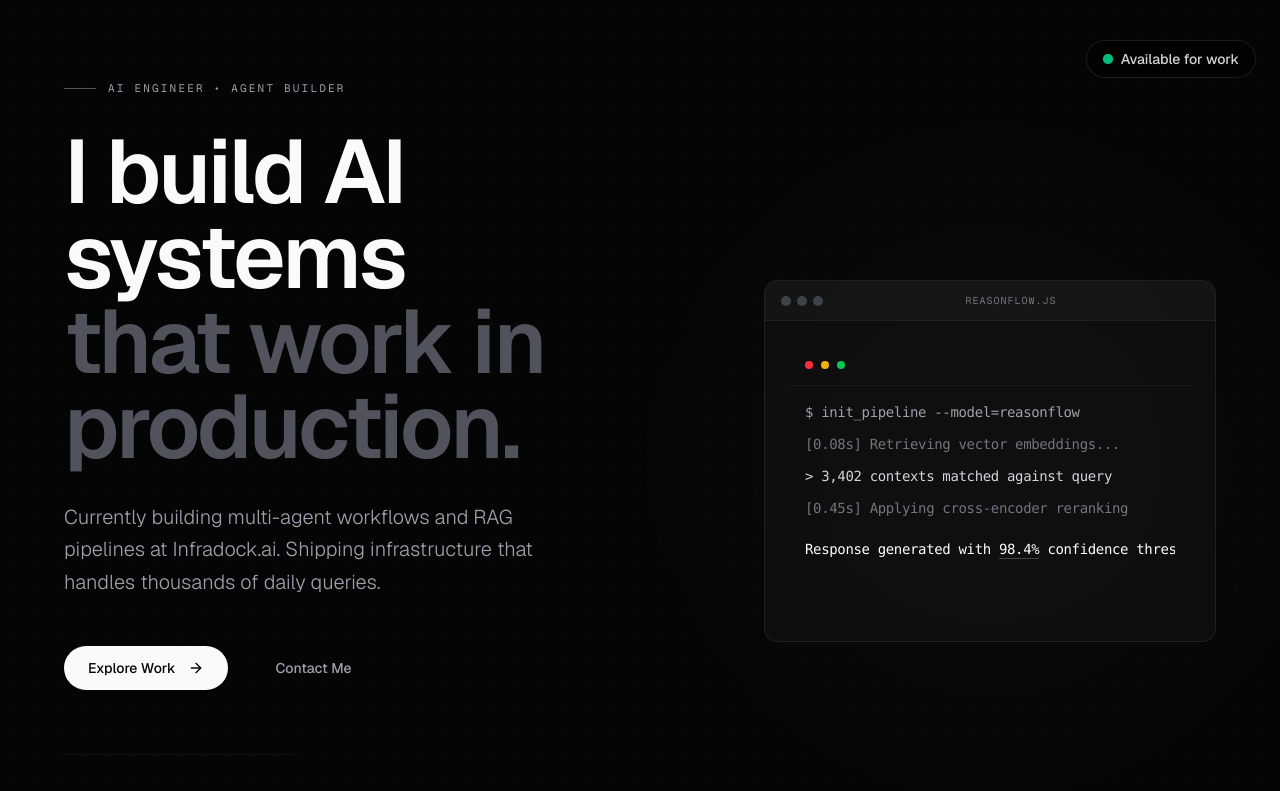
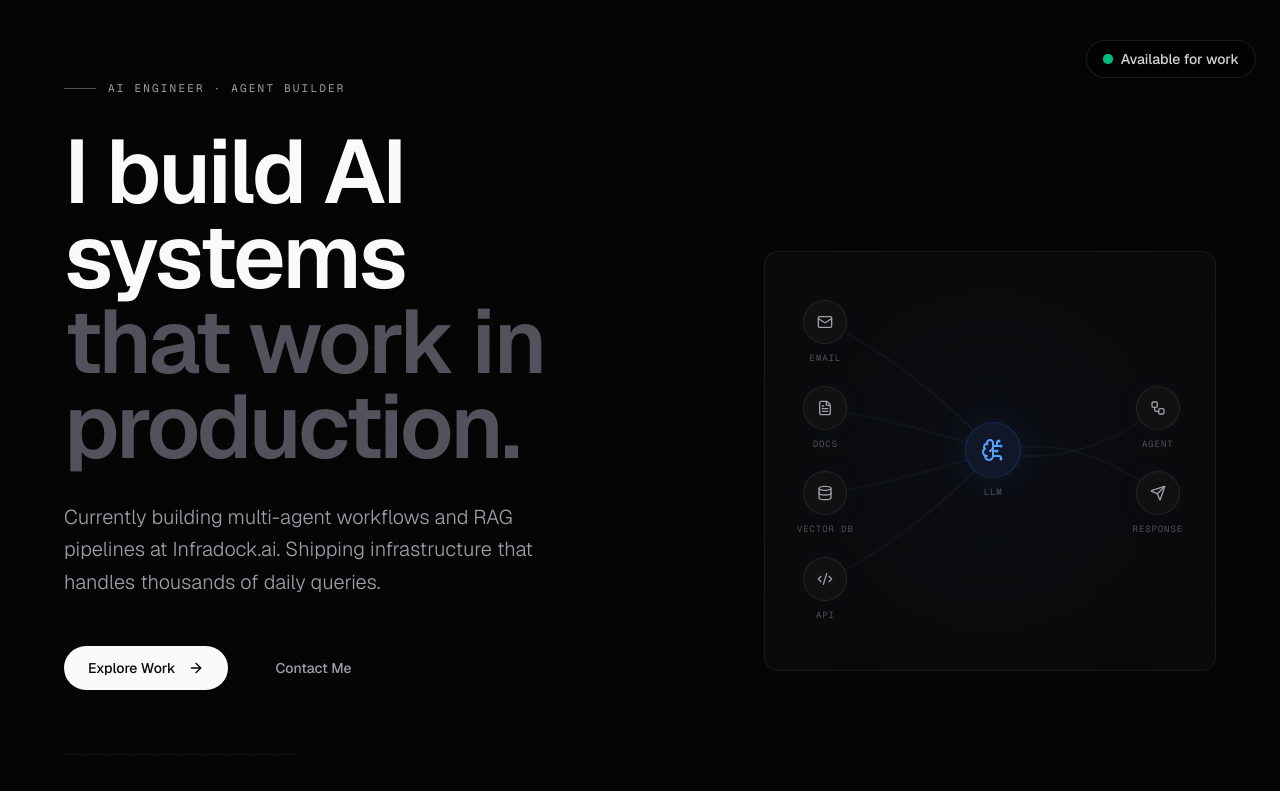
Before and after one commit to namanxdev/Portfolio, a Next.js app: page / in a window 1280 px wide. Shown: the top 791 px of the page. Built offline with nearby package versions, Linux system fonts and the light colour scheme.

Commit message:
feat: add AnimatedBeam component for dynamic visual connections in Hero section; refactor Hero layout and enhance UI elements

```diff
--- a/components/sections/Hero.tsx
+++ b/components/sections/Hero.tsx
@@ -1,15 +1,124 @@
 "use client";
 
+import React, { forwardRef, useRef } from "react";
 import { Spotlight } from "@/components/aceternity/spotlight";
 import { NumberTicker } from "@/components/ui/number-ticker";
-import { Terminal, TypingAnimation, AnimatedSpan } from "@/components/ui/terminal";
+import { AnimatedBeam } from "@/components/ui/animated-beam";
 import { BlurFade } from "@/components/ui/blur-fade";
-import { ArrowRight } from "lucide-react";
+import { cn } from "@/lib/utils";
+import {
+  ArrowRight,
+  Mail,
+  FileText,
+  Database,
+  Code2,
+  BrainCircuit,
+  Workflow,
+  Send,
+} from "lucide-react";
 
+// ── Reusable node circle ──────────────────────────────────────────────
+const Node = forwardRef<
+  HTMLDivElement,
+  { className?: string; children?: React.ReactNode; label?: string }
+>(({ className, children, label }, ref) => (
+  <div className="flex flex-col items-center gap-2">
+    <div
+      ref={ref}
+      className={cn(
+        "z-10 flex size-11 items-center justify-center rounded-full border border-white/[0.08] bg-[#111] p-2.5 shadow-[0_0_24px_rgba(59,130,246,0.06)]",
+        className
+      )}
+    >
+      {children}
+    </div>
+    {label && (
+      <span className="font-mono text-[9px] uppercase tracking-widest text-zinc-600 select-none">
+        {label}
+      </span>
+    )}
+  </div>
+));
+Node.displayName = "Node";
+
+// ── Pipeline Beam Graphic ─────────────────────────────────────────────
+function AgentPipelineBeam({ className }: { className?: string }) {
+  const containerRef = useRef<HTMLDivElement>(null);
+  const emailRef = useRef<HTMLDivElement>(null);
+  const docsRef = useRef<HTMLDivElement>(null);
+  const dbRef = useRef<HTMLDivElement>(null);
+  const codeRef = useRef<HTMLDivElement>(null);
+  const brainRef = useRef<HTMLDivElement>(null);
+  const agentRef = useRef<HTMLDivElement>(null);
+  const outputRef = useRef<HTMLDivElement>(null);
+
+  return (
+    <div
+      ref={containerRef}
+      className={cn(
+        "relative flex h-[420px] w-full items-center justify-center overflow-hidden rounded-xl border border-white/[0.06] bg-[#0A0A0A] p-8",
+        className
+      )}
+    >
+      <div className="flex size-full max-w-md flex-row items-stretch justify-between gap-8">
+        {/* Left column — Input Sources */}
+        <div className="flex flex-col justify-center gap-5">
+          <Node ref={emailRef} label="Email">
+            <Mail className="size-4 text-zinc-400" />
+          </Node>
+          <Node ref={docsRef} label="Docs">
+            <FileText className="size-4 text-zinc-400" />
+          </Node>
+          <Node ref={dbRef} label="Vector DB">
+            <Database className="size-4 text-zinc-400" />
+          </Node>
+          <Node ref={codeRef} label="API">
+            <Code2 className="size-4 text-zinc-400" />
+          </Node>
+        </div>
+
+        {/* Center — AI Brain */}
+        <div className="flex flex-col justify-center">
+          <Node
+            ref={brainRef}
+            className="size-14 border-blue-500/20 bg-[#0f1729] shadow-[0_0_40px_rgba(59,130,246,0.12)]"
+            label="LLM"
+          >
+            <BrainCircuit className="size-6 text-blue-400" />
+          </Node>
+        </div>
+
+        {/* Right column — Agent + Output */}
+        <div className="flex flex-col justify-center gap-5">
+          <Node ref={agentRef} label="Agent">
+            <Workflow className="size-4 text-zinc-400" />
+          </Node>
+          <Node ref={outputRef} label="Response">
+            <Send className="size-4 text-zinc-400" />
+          </Node>
+        </div>
+      </div>
+
+      {/* Beams: Inputs → Brain */}
+      <AnimatedBeam containerRef={containerRef} fromRef={emailRef} toRef={brainRef} curvature={-40} pathColor="#1e293b" pathOpacity={0.3} gradientStartColor="#3b82f6" gradientStopColor="#8b5cf6" />
+      <AnimatedBeam containerRef={containerRef} fromRef={docsRef} toRef={brainRef} curvature={-15} pathColor="#1e293b" pathOpacity={0.3} gradientStartColor="#3b82f6" gradientStopColor="#8b5cf6" />
+      <AnimatedBeam containerRef={containerRef} fromRef={dbRef} toRef={brainRef} curvature={15} pathColor="#1e293b" pathOpacity={0.3} gradientStartColor="#3b82f6" gradientStopColor="#8b5cf6" />
+      <AnimatedBeam containerRef={containerRef} fromRef={codeRef} toRef={brainRef} curvature={40} pathColor="#1e293b" pathOpacity={0.3} gradientStartColor="#3b82f6" gradientStopColor="#8b5cf6" />
+
+      {/* Beams: Brain → Outputs */}
+      <AnimatedBeam containerRef={containerRef} fromRef={brainRef} toRef={agentRef} curvature={-20} pathColor="#1e293b" pathOpacity={0.3} gradientStartColor="#8b5cf6" gradientStopColor="#3b82f6" />
+      <AnimatedBeam containerRef={containerRef} fromRef={brainRef} toRef={outputRef} curvature={20} pathColor="#1e293b" pathOpacity={0.3} gradientStartColor="#8b5cf6" gradientStopColor="#3b82f6" />
+
+      {/* Ultra-subtle backglow */}
+      <div className="absolute top-1/2 left-1/2 -translate-x-1/2 -translate-y-1/2 size-[300px] rounded-full bg-blue-500/[0.04] blur-[80px] pointer-events-none" />
+    </div>
+  );
+}
+
+// ── Hero Section ──────────────────────────────────────────────────────
 export default function Hero() {
   return (
     <section className="relative min-h-screen flex items-center justify-center bg-transparent overflow-hidden pt-20 pb-16">
-      {/* Muted background spotlight - elegant, no laser beams */}
       <Spotlight
         className="-top-40 left-0 md:left-60 md:-top-20 z-0"
         fill="#ffffff"
@@ -17,36 +126,33 @@ export default function Hero() {
 
       <div className="relative z-10 w-full max-w-[1400px] mx-auto px-6 sm:px-12 lg:px-16">
         <div className="grid grid-cols-1 lg:grid-cols-12 gap-16 lg:gap-12 items-center">
-
-          {/* Left column - Strict Top-Left aligned typography */}
+          {/* Left column — Typography */}
           <div className="lg:col-span-7 flex flex-col items-start relative z-20">
-
-            {/* Minimal Subhead/Eyebrow */}
             <BlurFade delay={0.1} offset={10}>
               <div className="flex items-center gap-3 mb-8">
-               <div className="h-[1px] w-8 bg-zinc-600"></div>
+                <div className="h-[1px] w-8 bg-zinc-600" />
                 <p className="font-mono text-[11px] tracking-[0.2em] text-zinc-400 uppercase">
-                  AI Engineer • Agent Builder
+                  AI Engineer · Agent Builder
                 </p>
               </div>
             </BlurFade>
 
-            {/* Massive Heading - Clean, no text generators, just cinematic fade */}
             <BlurFade delay={0.2} offset={15}>
               <h1 className="text-[clamp(3.5rem,7vw,6.5rem)] font-semibold tracking-[-0.03em] leading-[0.95] text-[#FAFAFA] mb-8">
-                I build AI systems<br />
+                I build AI systems
+                <br />
                 <span className="text-zinc-600">that work in production.</span>
               </h1>
             </BlurFade>
 
-            {/* Minimalist Subtext */}
             <BlurFade delay={0.3} offset={15}>
               <p className="text-lg md:text-xl text-zinc-400 max-w-lg leading-relaxed font-light mb-12">
-                Currently building multi-agent workflows and RAG pipelines at Infradock.ai. Shipping infrastructure that handles thousands of daily queries.
+                Currently building multi-agent workflows and RAG pipelines at
+                Infradock.ai. Shipping infrastructure that handles thousands of
+                daily queries.
               </p>
             </BlurFade>
 
-            {/* Premium minimal buttons */}
             <BlurFade delay={0.4} offset={15}>
               <div className="flex flex-wrap items-center gap-6">
                 <a
@@ -56,7 +162,6 @@ export default function Hero() {
                   Explore Work
                   <ArrowRight className="h-4 w-4 transition-transform group-hover:translate-x-1" />
                 </a>
-
                 <a
                   href="#contact"
                   className="px-6 py-3 text-sm font-medium text-zinc-400 hover:text-[#FAFAFA] transition-colors"
@@ -66,7 +171,6 @@ export default function Hero() {
               </div>
             </BlurFade>
 
-            {/* Clean numeric stats */}
             <BlurFade delay={0.5} offset={15}>
               <div className="flex gap-12 mt-16 pt-8 border-t border-white/[0.05]">
                 <div className="flex flex-col gap-1">
@@ -74,62 +178,32 @@ export default function Hero() {
                     <NumberTicker value={500} className="text-[#FAFAFA]" />
                     <span className="ml-1 text-zinc-500">+</span>
                   </div>
-                  <div className="font-mono text-[10px] uppercase tracking-widest text-zinc-500 text-left">Daily Queries</div>
+                  <div className="font-mono text-[10px] uppercase tracking-widest text-zinc-500 text-left">
+                    Daily Queries
+                  </div>
                 </div>
-
                 <div className="flex flex-col gap-1">
                   <div className="text-3xl font-semibold text-[#FAFAFA] flex items-center tracking-tight">
                     <NumberTicker value={95} className="text-[#FAFAFA]" />
                     <span className="ml-1 text-zinc-500">%</span>
                   </div>
-                  <div className="font-mono text-[10px] uppercase tracking-widest text-zinc-500 text-left">RAG Precision</div>
+                  <div className="font-mono text-[10px] uppercase tracking-widest text-zinc-500 text-left">
+                    RAG Precision
+                  </div>
                 </div>
               </div>
             </BlurFade>
           </div>
 
-          {/* Right column - Terminal (Zero 3D skew, purely flat, minimal) */}
+          {/* Right column — Agent Pipeline Visualization */}
           <div className="lg:col-span-5 relative mt-12 lg:mt-0 flex justify-end items-center h-full w-full z-30">
-            <BlurFade delay={0.6} offset={15} className="w-full relative max-w-[500px]">
-
-              {/* Premium completely flat UI terminal */}
-              <div className="relative rounded-xl overflow-hidden border border-white/[0.08] bg-[#0A0A0A] shadow-2xl">
-                {/* Thin minimal header */}
-                <div className="flex items-center px-4 py-3 border-b border-white/[0.05] bg-[#111111]">
-                   <div className="flex gap-1.5">
-                     <div className="w-2.5 h-2.5 rounded-full bg-zinc-700"></div>
-                     <div className="w-2.5 h-2.5 rounded-full bg-zinc-700"></div>
-                     <div className="w-2.5 h-2.5 rounded-full bg-zinc-700"></div>
-                   </div>
-                   <p className="font-mono text-[10px] text-zinc-500 mx-auto tracking-widest uppercase">reasonflow.js</p>
-                </div>
-
-                <Terminal sequence={true} className="rounded-none border-none bg-transparent min-h-[320px] p-6 text-[13px] font-mono shadow-none h-full">
-                  <TypingAnimation delay={800} className="text-zinc-400">
-                    $ init_pipeline --model=reasonflow
-                  </TypingAnimation>
-
-                  <AnimatedSpan delay={1400} className="text-zinc-500 mt-2 block">
-                    [0.08s] Retrieving vector embeddings...
-                  </AnimatedSpan>
-
-                  <AnimatedSpan delay={2000} className="text-zinc-300 mt-2 block">
-                    &gt; 3,402 contexts matched against query
-                  </AnimatedSpan>
-
-                  <AnimatedSpan delay={2800} className="text-zinc-500 mt-2 block">
-                    [0.45s] Applying cross-encoder reranking
-                  </AnimatedSpan>
-
-                  <AnimatedSpan delay={3600} className="text-white mt-4 block leading-relaxed">
-                    Response generated with <span className="underline decoration-zinc-700 underline-offset-4">98.4%</span> confidence threshold.
-                  </AnimatedSpan>
-                </Terminal>
-              </div>
+            <BlurFade
+              delay={0.6}
+              offset={15}
+              className="w-full relative max-w-[500px]"
+            >
+              <AgentPipelineBeam />
             </BlurFade>
-
-            {/* The single, ultra-subtle, minimal backlight */}
-            <div className="absolute top-1/2 left-1/2 -translate-x-1/2 -translate-y-1/2 w-[600px] h-[600px] rounded-full bg-white/[0.02] blur-[100px] pointer-events-none mix-blend-screen"></div>
           </div>
         </div>
       </div>
--- /dev/null
+++ b/components/ui/animated-beam.tsx
@@ -0,0 +1,185 @@
+"use client"
+
+import { RefObject, useEffect, useId, useState } from "react"
+import { motion } from "motion/react"
+
+import { cn } from "@/lib/utils"
+
+export interface AnimatedBeamProps {
+  className?: string
+  containerRef: RefObject<HTMLElement | null> // Container ref
+  fromRef: RefObject<HTMLElement | null>
+  toRef: RefObject<HTMLElement | null>
+  curvature?: number
+  reverse?: boolean
+  pathColor?: string
+  pathWidth?: number
+  pathOpacity?: number
+  gradientStartColor?: string
+  gradientStopColor?: string
+  delay?: number
+  duration?: number
+  startXOffset?: number
+  startYOffset?: number
+  endXOffset?: number
+  endYOffset?: number
+}
+
+export const AnimatedBeam: React.FC<AnimatedBeamProps> = ({
+  className,
+  containerRef,
+  fromRef,
+  toRef,
+  curvature = 0,
+  reverse = false, // Include the reverse prop
+  duration = Math.random() * 3 + 4,
+  delay = 0,
+  pathColor = "gray",
+  pathWidth = 2,
+  pathOpacity = 0.2,
+  gradientStartColor = "#ffaa40",
+  gradientStopColor = "#9c40ff",
+  startXOffset = 0,
+  startYOffset = 0,
+  endXOffset = 0,
+  endYOffset = 0,
+}) => {
+  const id = useId()
+  const [pathD, setPathD] = useState("")
+  const [svgDimensions, setSvgDimensions] = useState({ width: 0, height: 0 })
+
+  // Calculate the gradient coordinates based on the reverse prop
+  const gradientCoordinates = reverse
+    ? {
+        x1: ["90%", "-10%"],
+        x2: ["100%", "0%"],
+        y1: ["0%", "0%"],
+        y2: ["0%", "0%"],
+      }
+    : {
+        x1: ["10%", "110%"],
+        x2: ["0%", "100%"],
+        y1: ["0%", "0%"],
+        y2: ["0%", "0%"],
+      }
+
+  useEffect(() => {
+    const updatePath = () => {
+      if (containerRef.current && fromRef.current && toRef.current) {
+        const containerRect = containerRef.current.getBoundingClientRect()
+        const rectA = fromRef.current.getBoundingClientRect()
+        const rectB = toRef.current.getBoundingClientRect()
+
+        const svgWidth = containerRect.width
+        const svgHeight = containerRect.height
+        setSvgDimensions({ width: svgWidth, height: svgHeight })
+
+        const startX =
+          rectA.left - containerRect.left + rectA.width / 2 + startXOffset
+        const startY =
+          rectA.top - containerRect.top + rectA.height / 2 + startYOffset
+        const endX =
+          rectB.left - containerRect.left + rectB.width / 2 + endXOffset
+        const endY =
+          rectB.top - containerRect.top + rectB.height / 2 + endYOffset
+
+        const controlY = startY - curvature
+        const d = `M ${startX},${startY} Q ${
+          (startX + endX) / 2
+        },${controlY} ${endX},${endY}`
+        setPathD(d)
+      }
+    }
+
+    // Initialize ResizeObserver
+    const resizeObserver = new ResizeObserver(() => {
+      updatePath()
+    })
+
+    // Observe the container element
+    if (containerRef.current) {
+      resizeObserver.observe(containerRef.current)
+    }
+
+    // Call the updatePath initially to set the initial path
+    updatePath()
+
+    // Clean up the observer on component unmount
+    return () => {
+      resizeObserver.disconnect()
+    }
+  }, [
+    containerRef,
+    fromRef,
+    toRef,
+    curvature,
+    startXOffset,
+    startYOffset,
+    endXOffset,
+    endYOffset,
+  ])
+
+  return (
+    <svg
+      fill="none"
+      width={svgDimensions.width}
+      height={svgDimensions.height}
+      xmlns="http://www.w3.org/2000/svg"
+      className={cn(
+        "pointer-events-none absolute top-0 left-0 transform-gpu stroke-2",
+        className
+      )}
+      viewBox={`0 0 ${svgDimensions.width} ${svgDimensions.height}`}
+    >
+      <path
+        d={pathD}
+        stroke={pathColor}
+        strokeWidth={pathWidth}
+        strokeOpacity={pathOpacity}
+        strokeLinecap="round"
+      />
+      <path
+        d={pathD}
+        strokeWidth={pathWidth}
+        stroke={`url(#${id})`}
+        strokeOpacity="1"
+        strokeLinecap="round"
+      />
+      <defs>
+        <motion.linearGradient
+          className="transform-gpu"
+          id={id}
+          gradientUnits={"userSpaceOnUse"}
+          initial={{
+            x1: "0%",
+            x2: "0%",
+            y1: "0%",
+            y2: "0%",
+          }}
+          animate={{
+            x1: gradientCoordinates.x1,
+            x2: gradientCoordinates.x2,
+            y1: gradientCoordinates.y1,
+            y2: gradientCoordinates.y2,
+          }}
+          transition={{
+            delay,
+            duration,
+            ease: [0.16, 1, 0.3, 1], // https://easings.net/#easeOutExpo
+            repeat: Infinity,
+            repeatDelay: 0,
+          }}
+        >
+          <stop stopColor={gradientStartColor} stopOpacity="0"></stop>
+          <stop stopColor={gradientStartColor}></stop>
+          <stop offset="32.5%" stopColor={gradientStopColor}></stop>
+          <stop
+            offset="100%"
+            stopColor={gradientStopColor}
+            stopOpacity="0"
+          ></stop>
+        </motion.linearGradient>
+      </defs>
+    </svg>
+  )
+}
```
